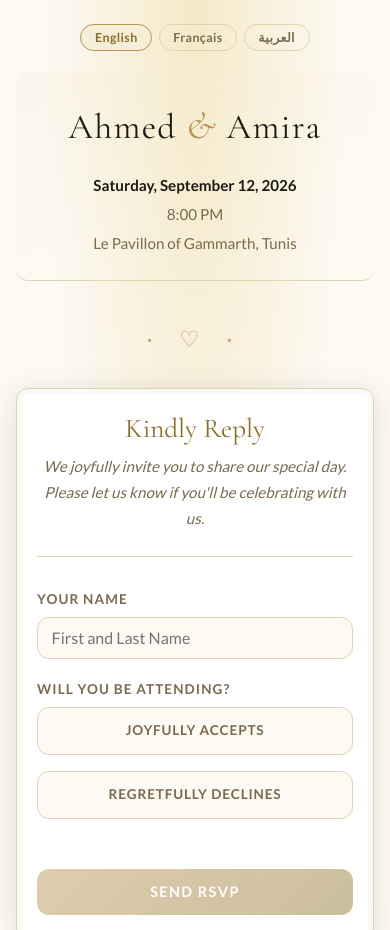
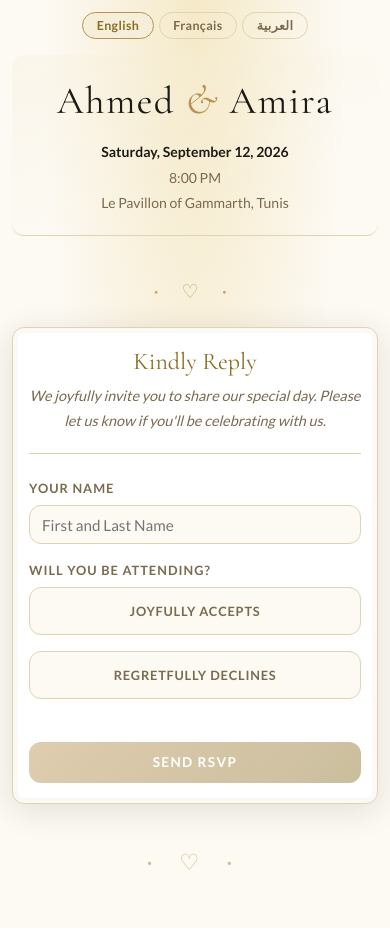
Before and after one commit to aalzubidy/wedding-rsvp, a website: page index.html in a window 390 px wide. Shown: the top 930 px of the page. Drawn offline with nearby package versions, Linux system fonts and the light colour scheme.

Commit message:
fix: widen admin table; improve mobile layout on index page

```diff
--- a/style.css
+++ b/style.css
@@ -575,12 +575,25 @@ input[type="password"]:focus {
    Responsive — Mobile
    ============================================================ */
 @media (max-width: 600px) {
-  h1 { font-size: 2.2rem; }
-  .card { padding: 1.5rem 1.25rem; }
+  h1 { font-size: 2rem; }
+  h2 { font-size: 1.6rem; }
+  .couple-names { font-size: 2.4rem; }
+  .card { padding: 1.25rem 1rem; }
+  .card-message { font-size: 0.9rem; margin-bottom: 1.5rem; padding-bottom: 1.25rem; }
+  .card-title { font-size: 1.5rem; }
   .summary-grid { grid-template-columns: repeat(2, 1fr); }
-  .page-wrapper { padding: 1.5rem 1rem 3rem; }
-  .hero { padding: 2rem 1rem 1.5rem; }
+  .page-wrapper { padding: 0.75rem 0.75rem 3rem; }
+  .hero { padding: 1.25rem 0.5rem 1.25rem; }
+  .hero .event-details { font-size: 0.875rem; gap: 0.2rem; margin-top: 1rem; }
   .radio-group { flex-direction: column; gap: 0.6rem; }
-  .lang-switcher { justify-content: center; margin-bottom: 1.25rem; }
+  .radio-option label { padding: 0.65rem 0.75rem; font-size: 0.8rem; }
+  .lang-switcher { justify-content: center; margin-bottom: 1rem; gap: 0.3rem; }
   [dir="rtl"] .lang-switcher { justify-content: center; }
+  .divider { margin: 1.25rem 0; font-size: 1.2rem; }
+  .form-group { margin-bottom: 1rem; }
+  label { font-size: 0.8rem; }
+  input[type="text"], input[type="password"] { font-size: 0.95rem; padding: 0.6rem 0.75rem; }
+  .btn-submit { padding: 0.8rem 1.5rem; font-size: 0.85rem; margin-top: 1.25rem; }
+  .btn-add-guest { font-size: 0.8rem; padding: 0.45rem 0.75rem; }
+  .guest-fields { margin-top: 1.25rem; padding-top: 1.25rem; }
 }
```
Also changed, not shown: admin.html (+1 -1 lines).
